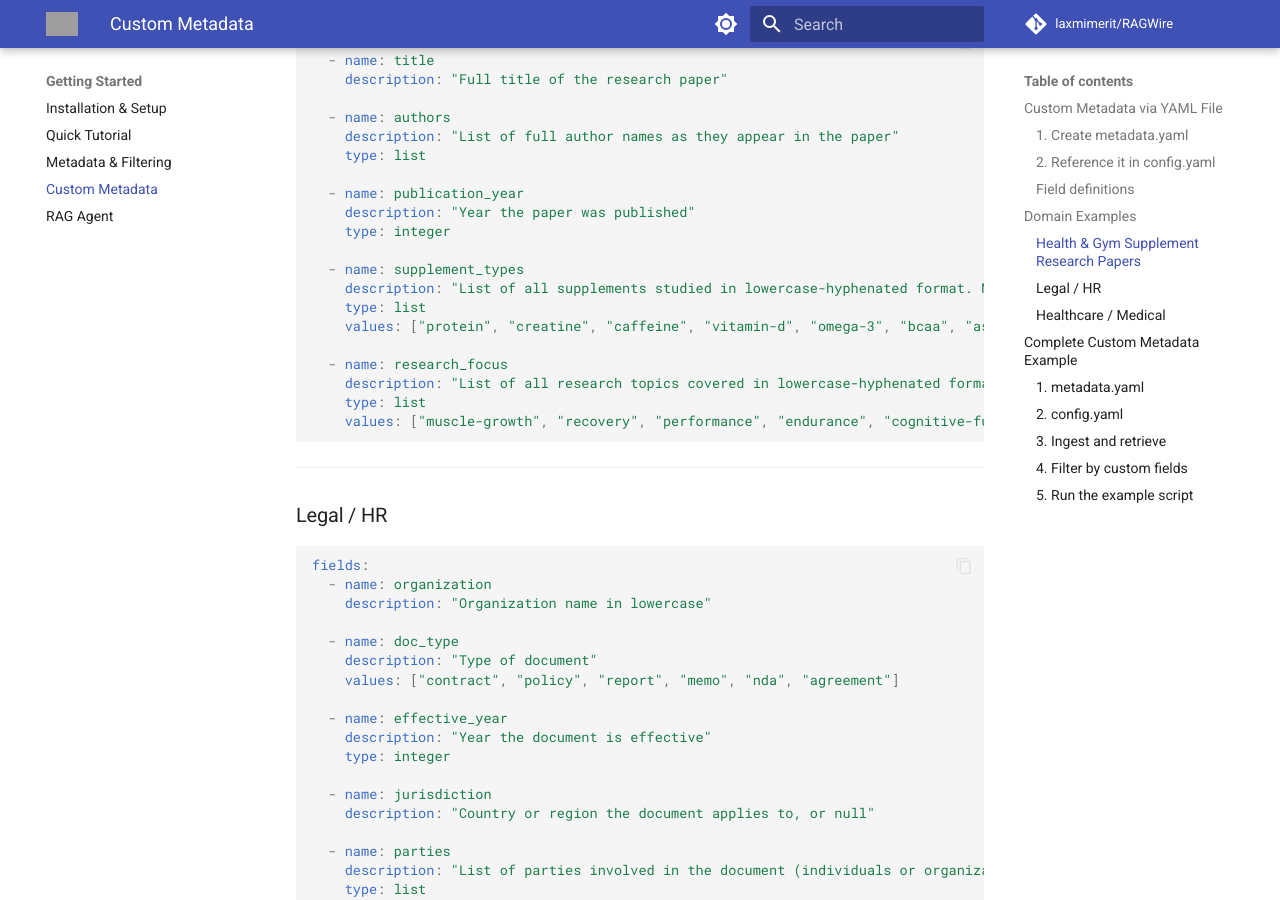
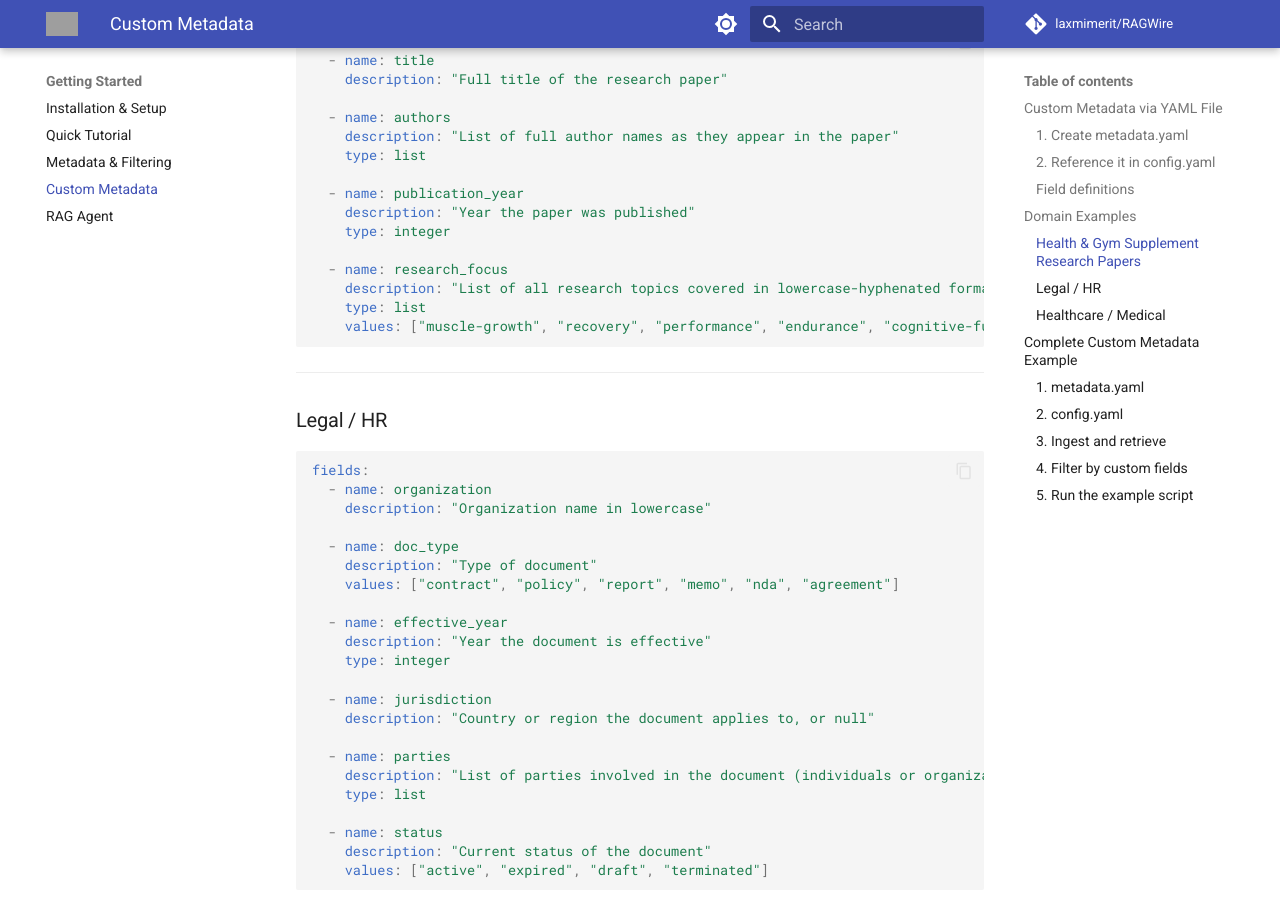
Before and after one commit to laxmimerit/RAGWire, an MkDocs documentation site: the page built from docs/custom_metadata.md, in a window 1280 px wide and 900 px high, scrolled down 1723 px. Built offline with MkDocs 1.6.1 and Material for MkDocs 9.7.7, drawn with Linux system fonts in a browser that asks for light colours; comment, search, counter and statistics services are not loaded; grey boxes are pictures that could not be loaded.

Commit message:
meta data update

```diff
--- a/docs/custom_metadata.md
+++ b/docs/custom_metadata.md
@@ -68,11 +68,6 @@ fields:
   - name: publication_year
     description: "Year the paper was published"
     type: integer
-
-  - name: supplement_types
-    description: "List of all supplements studied in lowercase-hyphenated format. Not limited to the examples — extract any supplement mentioned in the paper. Return empty list if none"
-    type: list
-    values: ["protein", "creatine", "caffeine", "vitamin-d", "omega-3", "bcaa", "ashwagandha", "magnesium", "beta-alanine"]
 
   - name: research_focus
     description: "List of all research topics covered in lowercase-hyphenated format. Not limited to the examples — extract any focus area mentioned"
```
Also changed, not shown: metadata.yaml (+4 -9 lines).
